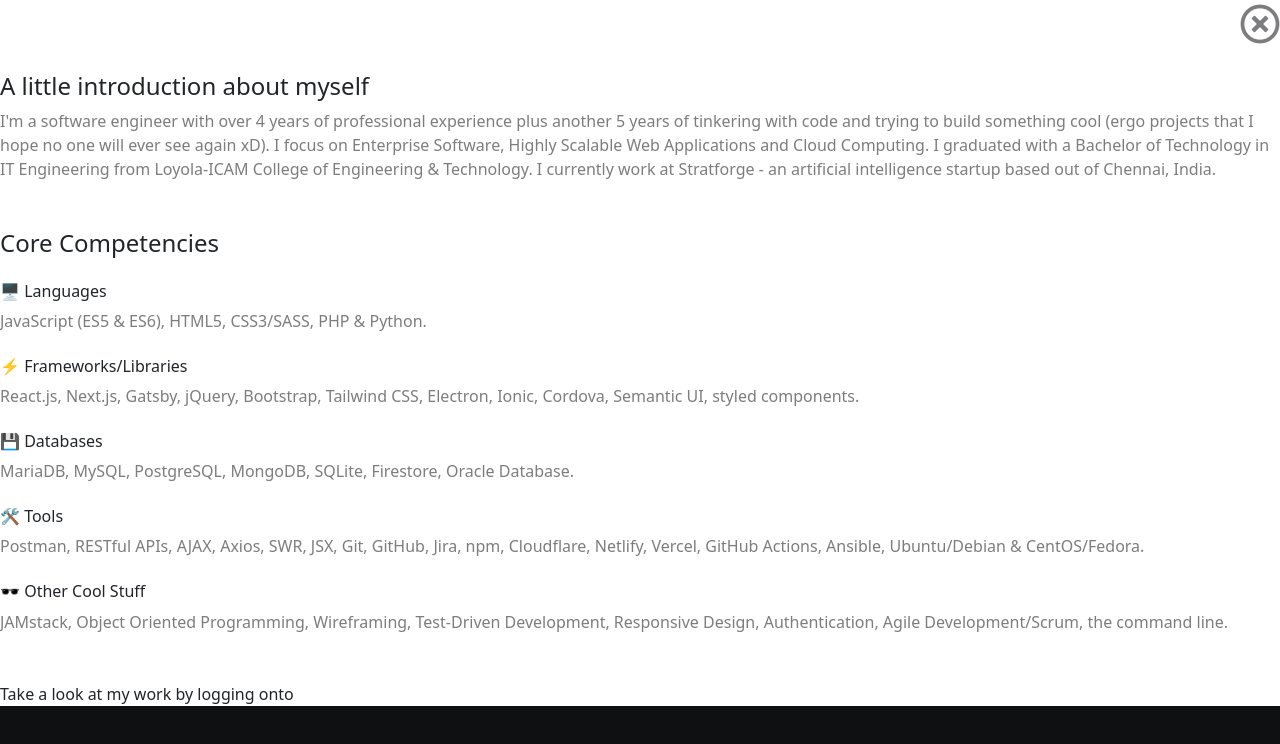
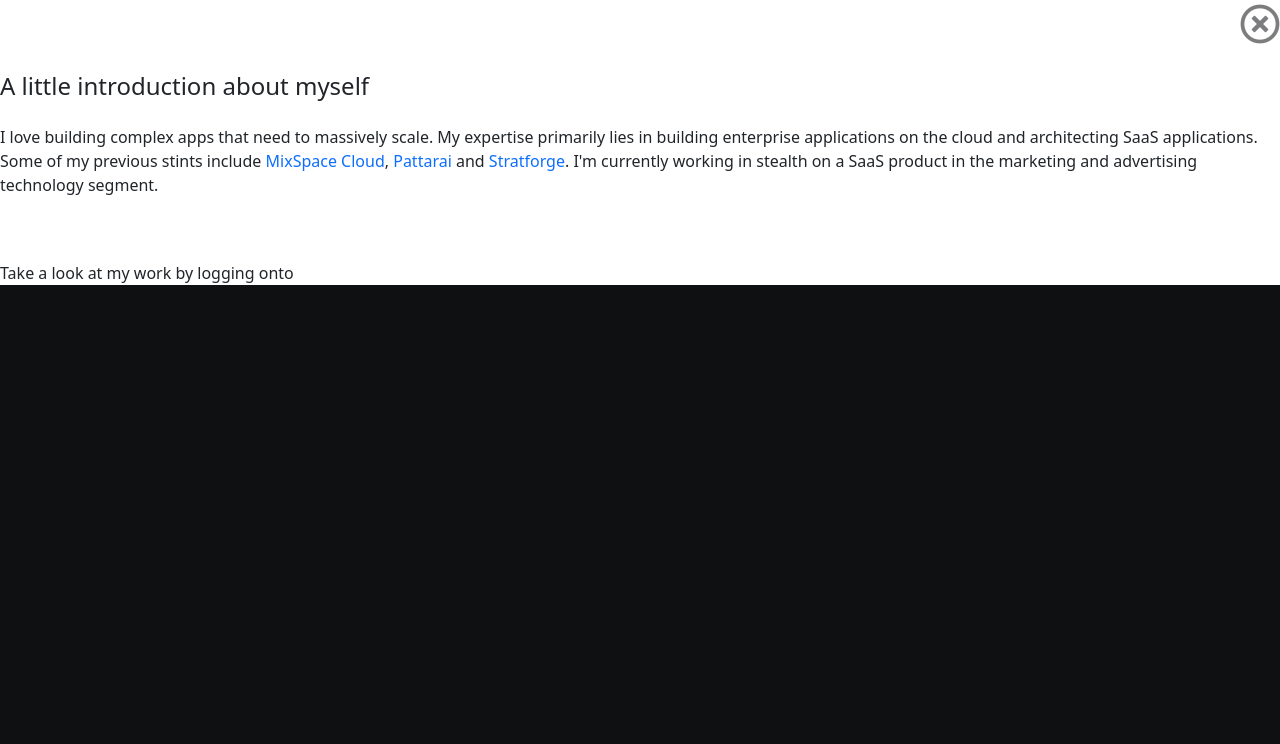
Before and after one commit to thedanielmark/danielmark-v4, a Next.js app: page /components/About/MainContent in a window 1280 px wide. Shown: the top 744 px of the page. Built offline with nearby package versions, Linux system fonts and the light colour scheme.

Commit message:
Updated about me page

```diff
--- a/pages/components/About/MainContent.jsx
+++ b/pages/components/About/MainContent.jsx
@@ -12,17 +12,25 @@
         </Link>
       </div>
       <h4 className="d-block">A little introduction about myself</h4>
-      <p className="d-block text-grey">
-        I'm a software engineer with over 4 years of professional experience
-        plus another 5 years of tinkering with code and trying to build
-        something cool (ergo projects that I hope no one will ever see again
-        xD). I focus on Enterprise Software, Highly Scalable Web Applications
-        and Cloud Computing. I graduated with a Bachelor of Technology in IT
-        Engineering from Loyola-ICAM College of Engineering &amp; Technology. I
-        currently work at Stratforge - an artificial intelligence startup based
-        out of Chennai, India.
+      <p className="d-block py-3">
+        I love building complex apps that need to massively scale. My expertise
+        primarily lies in building enterprise applications on the cloud and
+        architecting SaaS applications. Some of my previous stints include{" "}
+        <a className="text-decoration-none" href="https://mixspace.xyz">
+          MixSpace Cloud
+        </a>
+        ,{" "}
+        <a className="text-decoration-none" href="https://pattarai.in">
+          Pattarai
+        </a>{" "}
+        and{" "}
+        <a className="text-decoration-none" href="https://stratforge.com">
+          Stratforge
+        </a>
+        . I'm currently working in stealth on a SaaS product in the marketing
+        and advertising technology segment.
       </p>
-      <h4 className="d-block mt-5 mb-4">Core Competencies</h4>
+      {/* <h4 className="d-block mt-5 mb-4">Core Competencies</h4>
       <h6>🖥️ Languages</h6>
       <p className="text-grey">
         JavaScript (ES5 &amp; ES6), HTML5, CSS3/SASS, PHP &amp; Python.
@@ -47,7 +55,7 @@
         JAMstack, Object Oriented Programming, Wireframing, Test-Driven
         Development, Responsive Design, Authentication, Agile Development/Scrum,
         the command line.
-      </p>
+      </p> */}
       <p className="mt-5">
         Take a look at my work by logging onto{" "}
         <a
```
Also changed, not shown: 1 other file (tests, documents, lock files or other folders).
